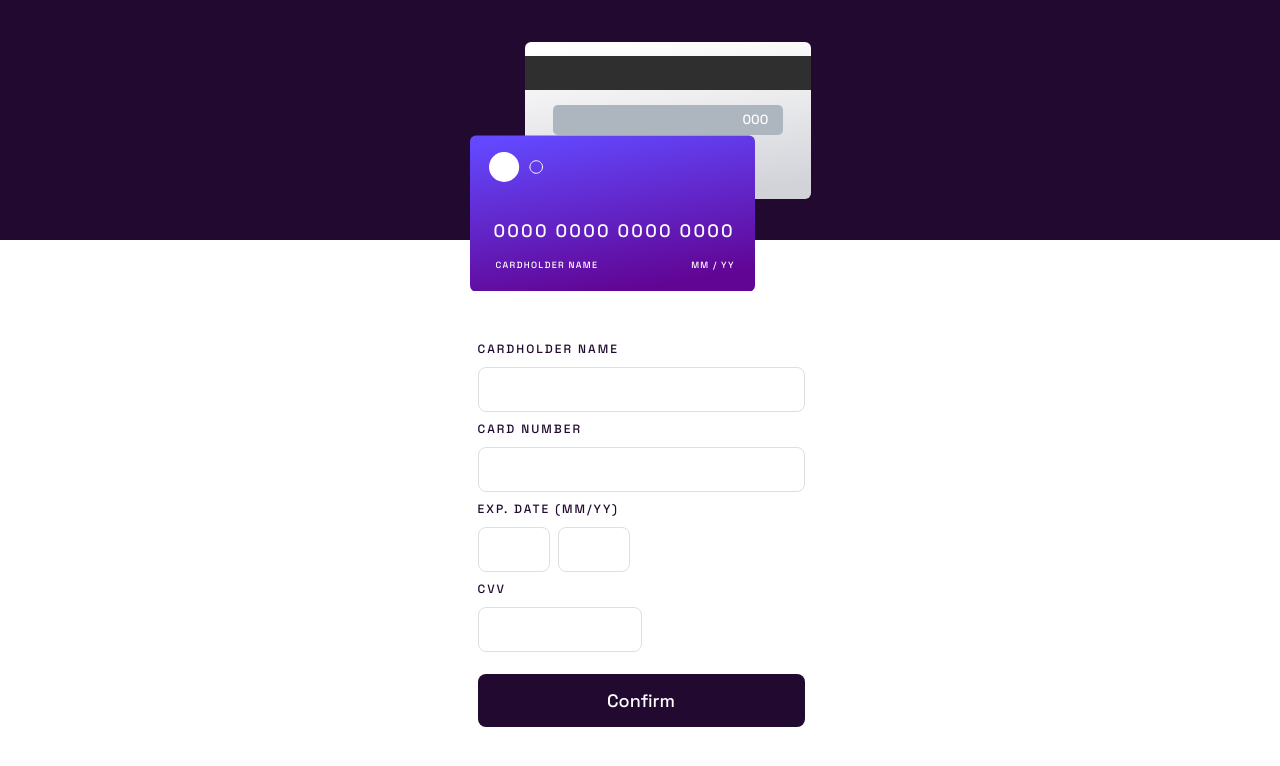
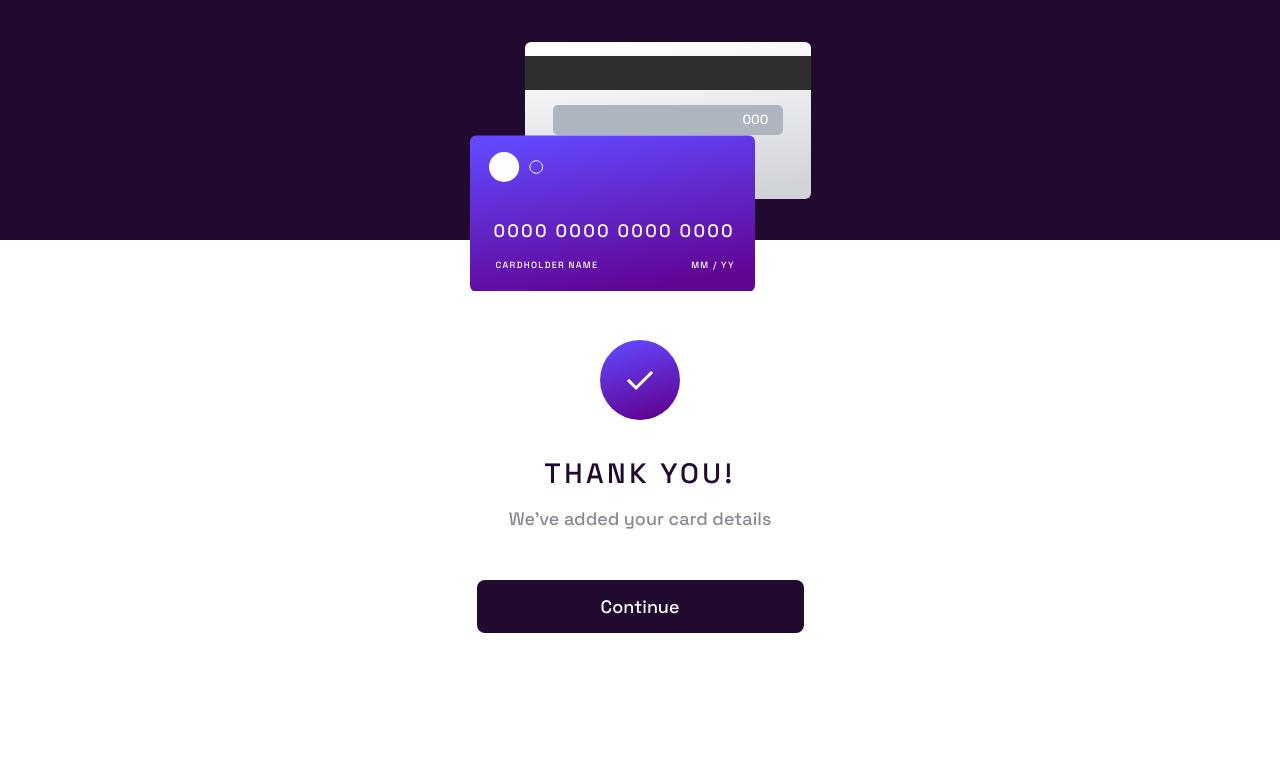
Before and after one commit to Eney997/Interactive-card-details, a React (Vite) app: page / in a window 1280 px wide. Shown: the top 766 px of the page. Built offline with nearby package versions, Linux system fonts and the light colour scheme.

Commit message:
ThankyouPage:Added

```diff
--- a/src/App.jsx
+++ b/src/App.jsx
@@ -1,6 +1,7 @@
 import Violetcard from './Components/Violetcard/Violetcard'
 import './App.css'
 import Carddetails from './Components/Carddetails/Carddetails'
+import Thankyoupage from './Components/Thankyoupage/Thankyoupage'
 
 function App() {
 
@@ -8,7 +9,9 @@ function App() {
   return (
     <>
       <Violetcard/>
-      <Carddetails/>
+      {/* <Carddetails> */}
+        <Thankyoupage></Thankyoupage>
+      {/* </Carddetails> */}
     </>
   )
 }
--- /dev/null
+++ b/src/Components/Card/Card.css
@@ -0,0 +1,16 @@
+.bigBox {
+    display: grid;
+    place-items: center;
+}
+@media (width>1300px) {
+    .bigBox {
+        margin-left: 700px;
+        margin-top: -700px;
+    }
+}
+@media (width>1900px){
+    .bigBox {
+        margin-left: 700px;
+        margin-top: -860px;
+    }
+}
--- /dev/null
+++ b/src/Components/Card/Card.jsx
@@ -0,0 +1,10 @@
+import React from 'react'
+import './Card.css'
+
+const Card = (props) => {
+  return (
+    <div className='bigBox'>{props.children}</div>
+  )
+}
+
+export default Card
--- a/src/Components/Carddetails/Carddetails.css
+++ b/src/Components/Carddetails/Carddetails.css
@@ -1,7 +1,3 @@
-.bigBox {
-    display: grid;
-    place-items: center;
-}
 .whiteBox {
         border: 1px solid rgb(255, 255, 255);
         width: 327px;
@@ -114,7 +110,7 @@
     margin-bottom: 100px;
 }
 .butOne:hover {
-    background:rgb(89, 0, 255);
+    background:aqua;
 }
 .errorOne {
     color: var(--Red, #FF5050);
@@ -165,10 +161,6 @@
     background: var(--White, #FFF);
 }
 @media (width>1300px){
-    .bigBox {
-        margin-left: 700px;
-        margin-top: -700px;
-    }
     .saerto {
         font-size: 15px;
 
@@ -190,9 +182,3 @@
         height: 45px;
     }
 }
-@media (width>1900px){
-    .bigBox {
-        margin-left: 700px;
-        margin-top: -860px;
-    }
-}
--- a/src/Components/Carddetails/Carddetails.jsx
+++ b/src/Components/Carddetails/Carddetails.jsx
@@ -1,9 +1,10 @@
 import React from 'react'
 import './Carddetails.css'
+import Card from '../Card/card'
 
 const Carddetails = () => {
   return (
-    <div className='bigBox'>
+    <Card>
     <div className='whiteBox'>
         <h1 className='saerto'>CARDHOLDER NAME</h1>
           <input className="fullName" type="text1"  placeholder="First Name"/>
@@ -14,13 +15,13 @@ const Carddetails = () => {
           <h3 className='saerto'>Exp. Date (MM/YY)</h3>
           <input className='monthIn1' type="text4" placeholder="MM" maxLength="2" size="2" />
             <input className='yearIn3' type="text5"  placeholder="YY" maxLength="2" size="2" />
-            <p className='errorThree'>Can’t be blank</p>
+            <p className='errorThree'>Can't be blank</p>
             <h4 className='saerto'>CVV</h4>
           <input className="cvv" type="text6"  placeholder="CCV"/>
-          <p className='errorFour'>Can’t be blank</p>
+          <p className='errorFour'>Can't be blank</p>
           <button className='butOne'><span className='conSpan'>Confirm</span></button>
     </div>
-    </div>
+    </Card>
   )
 }
 
--- a/src/Components/Thankyoupage/Thankyoupage.css
+++ b/src/Components/Thankyoupage/Thankyoupage.css
@@ -0,0 +1,53 @@
+.PickYes {
+    background-image: url(/src/public/tyLogo.svg);
+    background-repeat: no-repeat;
+    width: 80px;
+    height: 80px;
+    margin-top: 100px;
+}
+.ThankYou {
+    width: 327px;
+    color: var(--Deep-Violet, #21092F);
+    text-align: center;
+    font-feature-settings: 'clig' off, 'liga' off;
+    font-family: "Space Grotesk";
+    font-size: 28px;
+    font-style: normal;
+    font-weight: 500;
+    line-height: normal;
+    letter-spacing: 3.422px;
+    margin-top: 35px;
+}
+.Cardadded {
+    color: var(--Purplish-Grey, #8F8694);
+    text-align: center;
+    font-feature-settings: 'clig' off, 'liga' off;
+    font-family: "Space Grotesk";
+    font-size: 18px;
+    font-style: normal;
+    font-weight: 500;
+    line-height: normal;
+    margin-top: 16px;
+}
+.ButTwo {
+    margin-top: 50px;
+    width: 327px;
+    height: 53px;
+    border-radius: 8px;
+    background: var(--Deep-Violet, #21092F);
+    border: none;
+    outline: none;
+    cursor: pointer;
+}
+.ButTwo:hover {
+    background-color: aqua;
+}
+.ContinueSpan {
+    color: var(--White, #FFF);
+    font-feature-settings: 'clig' off, 'liga' off;
+    font-family: "Space Grotesk";
+    font-size: 18px;
+    font-style: normal;
+    font-weight: 500;
+    line-height: normal;
+}
--- a/src/Components/Thankyoupage/Thankyoupage.jsx
+++ b/src/Components/Thankyoupage/Thankyoupage.jsx
@@ -1,9 +1,15 @@
 import React from 'react'
 import './Thankyoupage.css'
+import Card from '../Card/card'
 
 const Thankyoupage = () => {
   return (
-    <div>Thankyoupage</div>
+    <Card>
+    <div className='PickYes'></div>
+    <h1 className='ThankYou'>THANK YOU!</h1>
+    <h2 className='Cardadded'>We’ve added your card details</h2>
+    <button className='ButTwo'><span className='ContinueSpan'>Continue</span></button>
+    </Card>
   )
 }
 
```
